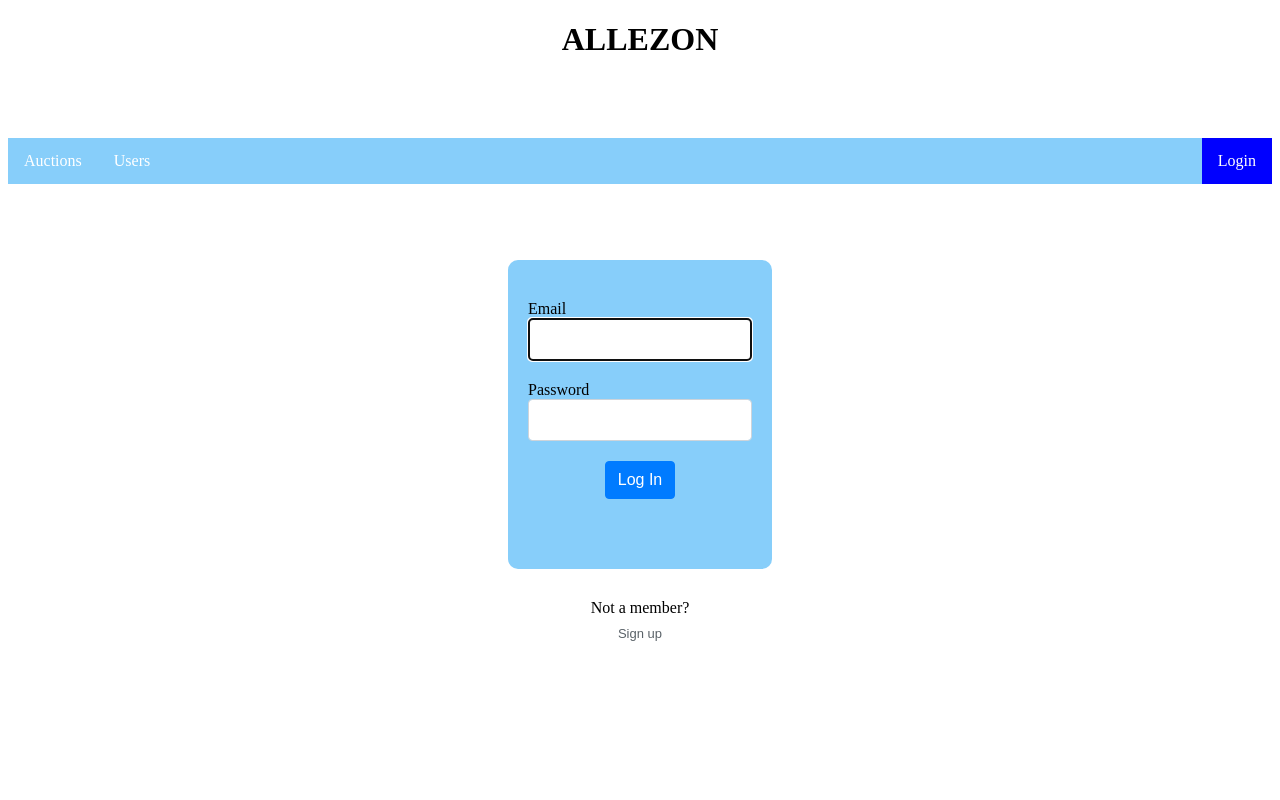
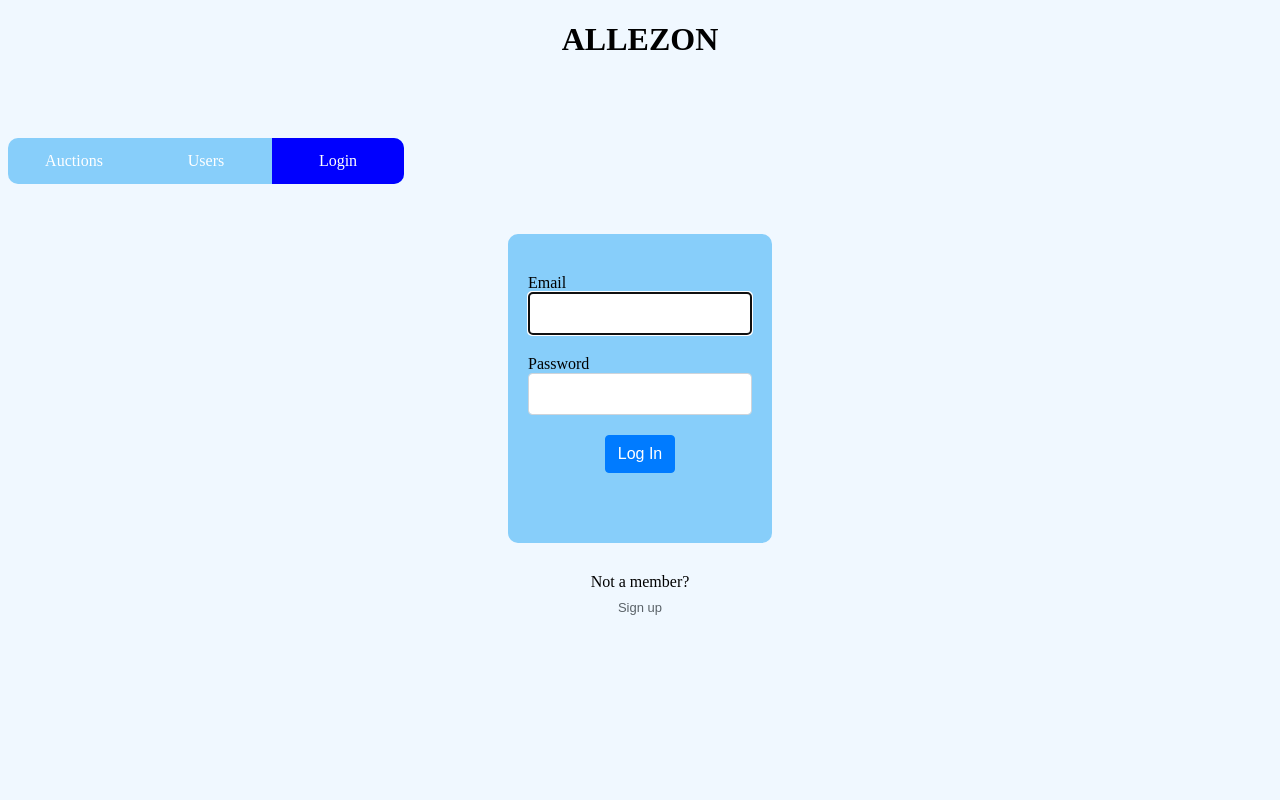
Before and after one commit to Chottek/allezon-ui, an Angular app: page /login in a window 1280 px wide. Shown: the top 800 px of the page. Built offline with nearby package versions, Linux system fonts and the light colour scheme.

Commit message:
Changed some css styles

```diff
--- a/src/app/app.component.css
+++ b/src/app/app.component.css
@@ -1,10 +1,34 @@
+body {
+  background-color:#9B59B6;
+}
+
 ul {
   list-style-type: none;
   margin: 0;
   padding: 0;
   overflow: hidden;
   background-color: lightskyblue;
+  border-radius: 10px;
+  display: inline-block;
 }
+
+nav li {
+  float:left;
+}
+
+nav a {
+  display:inline-block;
+  text-align:center;
+  width:100px;
+  text-decoration:none;
+}
+
+menu{
+  margin-top: 30px;
+  margin-bottom: 30px;
+  align-content: center;
+}
+
 
 li {
   float: left;
@@ -16,10 +40,6 @@ li a {
   text-align: center;
   padding: 14px 16px;
   text-decoration: none;
-}
-
-.login{
-  float: right;
 }
 
 
--- a/src/app/app.component.html
+++ b/src/app/app.component.html
@@ -1,13 +1,12 @@
-<link rel="stylesheet" type="text/css" href="app.component.css">
-
 
 <div style="text-align: center; margin-bottom: 80px;">
   <h1>ALLEZON</h1>
-</div>
 
 
 
-<div style="margin-top: 30px; margin-bottom: 30px;">
+</div>
+
+<div class="menu">
   <nav>
     <ul>
       <li id="auctions"><a href="/auctions">Auctions</a></li>
@@ -22,5 +21,4 @@
 <router-outlet></router-outlet>
 
 
-
 <footer style="margin-top: 300px; margin-bottom: 50px; text-align: center; font-size: 12px;">@Bartosz Chotkowski 2020  </footer>
--- a/src/app/components/user/user.component.html
+++ b/src/app/components/user/user.component.html
@@ -1,5 +1,12 @@
 <style>
+  table{
+    margin-left: auto;
+    margin-right: auto;
+  }
+
   td{
+    height: 50px;
+    background-color: darkslateblue;
     border: 1px solid black;
     border-radius: 4px;
     padding-left: 10px;
@@ -7,9 +14,15 @@
   }
 
   th{
+    height: 40px;
     background-color: lightblue;
     border: 1px solid lightblue;
     border-radius: 4px;
+  }
+
+  a{
+    text-decoration: none;
+    color: red;
   }
 
 
--- a/src/index.html
+++ b/src/index.html
@@ -2,7 +2,7 @@
 <html lang="en">
 <head>
   <meta charset="utf-8">
-  <title>AllezonGui</title>
+  <title>Allezon</title>
   <base href="/">
   <meta name="viewport" content="width=device-width, initial-scale=1">
   <link rel="icon" type="image/x-icon" href="favicon.ico">
--- a/src/styles.css
+++ b/src/styles.css
@@ -1 +1,2 @@
 /* You can add global styles to this file, and also import other style files */
+html { background-color: aliceblue; }
```
Lines whose indentation alone changed are shown as unchanged.
